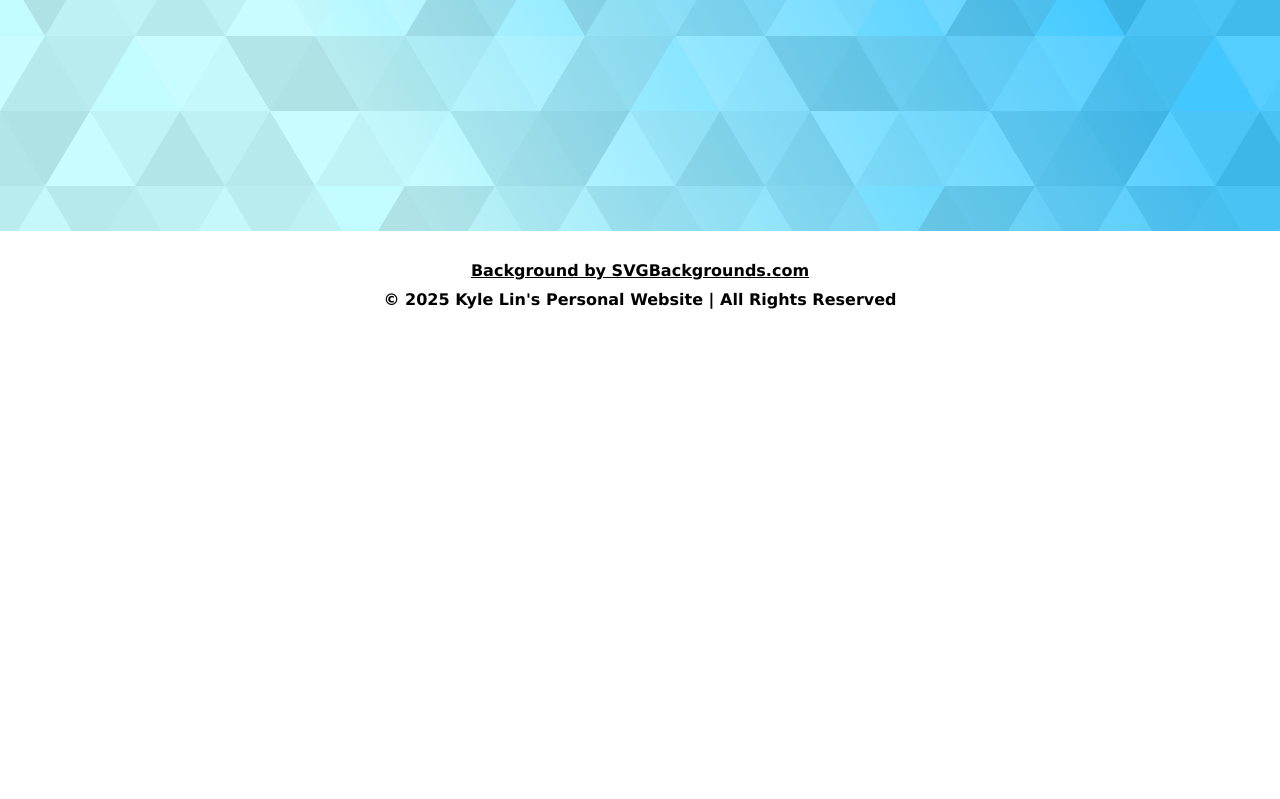
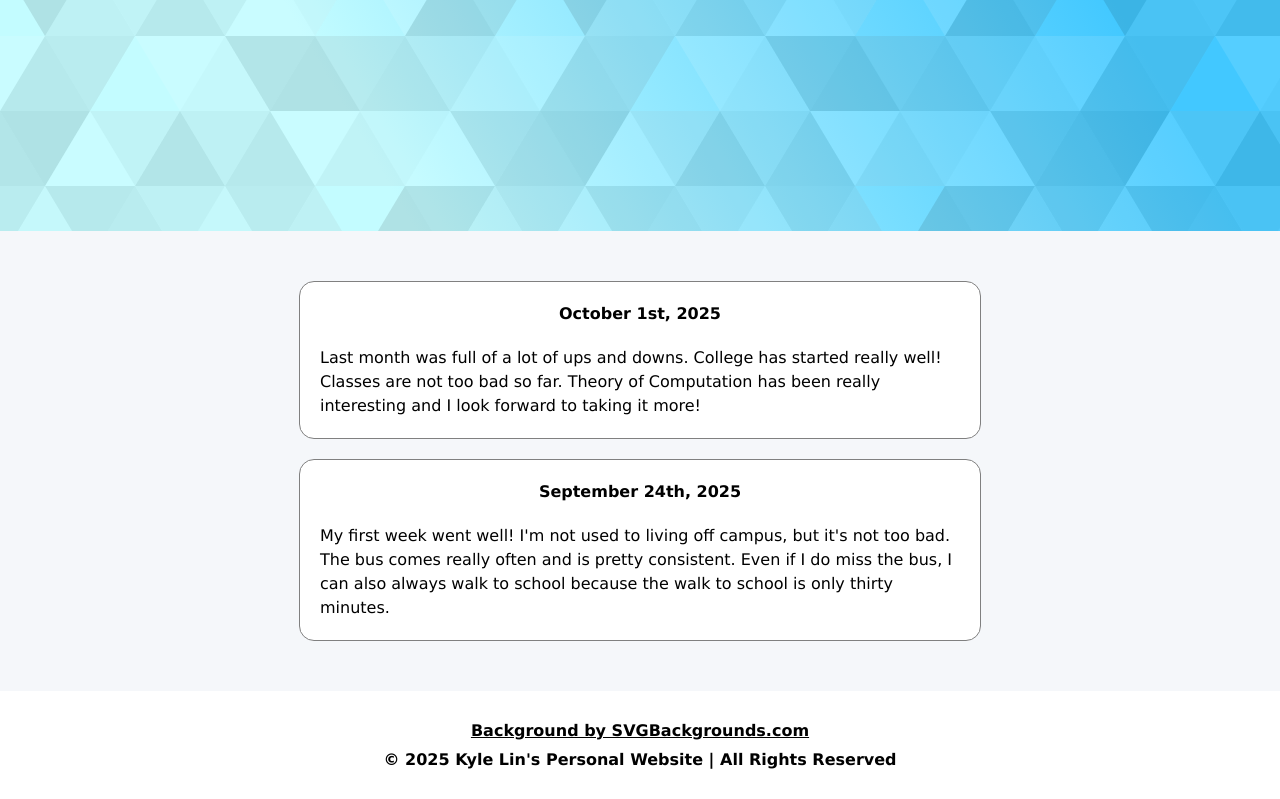
Before and after one commit to kylelin23/kylelin23.github.io, a plain HTML site: page blog.html in a window 1280 px wide. Shown: the part 570-1369 px from the top of the page. Before the commit the page ends 909 px from the top, so only its background shows below. Drawn offline with Linux system fonts and the light colour scheme.

Commit message:
feat: finish blog

```diff
--- a/blog.html
+++ b/blog.html
@@ -21,7 +21,23 @@
                 <h1 class = "page-title">Blog</h1>
             </div>
             <div class = "blog">
+                <div class = "school-container">
+                    <p class = "blog-text"><strong>October 1st, 2025</strong></p>
+                    <p class = "blog-text">
+                        Last month was full of a lot of ups and downs. College has started really well!
+                        Classes are not too bad so far. Theory of Computation has been really interesting
+                        and I look forward to taking it more!
+                    </p>
+                </div>
 
+                <div class = "school-container">
+                    <p class = "blog-text"><strong>September 24th, 2025</strong></p>
+                    <p class = "blog-text">
+                        My first week went well! I'm not used to living off campus, but it's not too bad.
+                        The bus comes really often and is pretty consistent. Even if I do miss the bus,
+                        I can also always walk to school because the walk to school is only thirty minutes.
+                    </p>
+                </div>
             </div>
         </main>
 
--- a/styles.css
+++ b/styles.css
@@ -277,3 +277,19 @@ h1, p {
     flex-direction: column;
     gap: 30px;
 }
+
+.blog {
+    background-color: #f5f7fa;
+    padding-top: 50px;
+    padding-bottom: 50px;
+    display: flex;
+    justify-content: center;
+    flex-direction: column;
+    align-items: center;
+    gap: 20px;
+}
+
+.blog-text {
+    font-family:'Lucida Sans', 'Lucida Sans Regular', 'Lucida Grande', 'Lucida Sans Unicode', Geneva, Verdana, sans-serif;
+    line-height: 1.5;
+}
```
